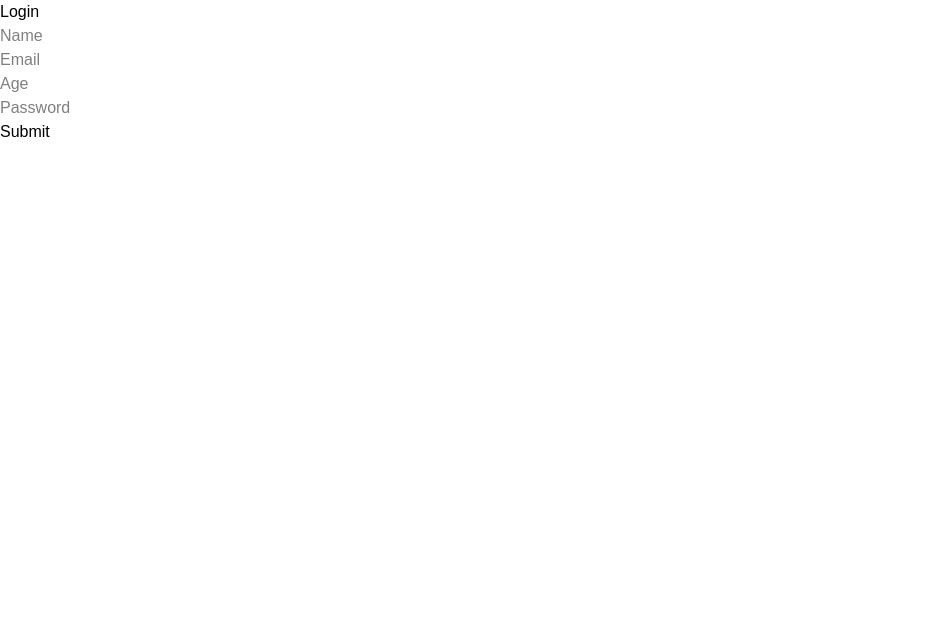
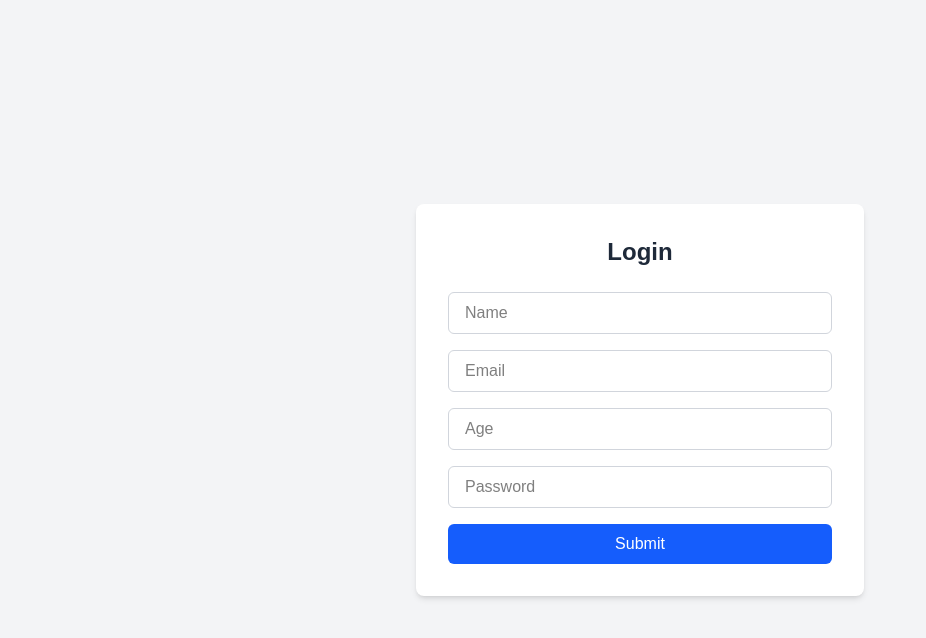
Before and after one commit to Hamza61988/railwayfront, a Next.js app: page /login in a window 1280 px wide. Shown: the top 638 px of the page, without its empty margins (0-926 px from the left). Built offline with nearby package versions, Linux system fonts and the light colour scheme.

Commit message:
worked on frontend UI

```diff
--- a/src/app/login/page.tsx
+++ b/src/app/login/page.tsx
@@ -58,9 +58,10 @@ export default function Login() {
   }
 
   return (
-    <div>
-      <h2>Login</h2>
-      <form onSubmit={handleSubmit}>
+    <div className="min-h-screen flex items-center justify-center bg-gray-100 px-4">
+      <div className="bg-white p-8 rounded-lg shadow-md w-full max-w-md">
+        <h2 className="text-2xl font-bold mb-6 text-center text-gray-800">Login</h2>
+        <form onSubmit={handleSubmit} className="space-y-4">
           {content.map((field, index) => (
             <div key={index}>
               <input
@@ -70,11 +71,18 @@ export default function Login() {
                 value={formData[field.name]}
                 onChange={handleChange}
                 required
+                className="w-full px-4 py-2 border border-gray-300 rounded-md focus:outline-none focus:ring-2 focus:ring-blue-500"
               />
             </div>
           ))}
-        <button type="submit">Submit</button>
+          <button
+            type="submit"
+            className="w-full bg-blue-600 text-white py-2 rounded-md hover:bg-blue-700 transition duration-200"
+          >
+            Submit
+          </button>
         </form>
+      </div>
     </div>
   );
 }
```
Lines whose indentation alone changed are shown as unchanged.
